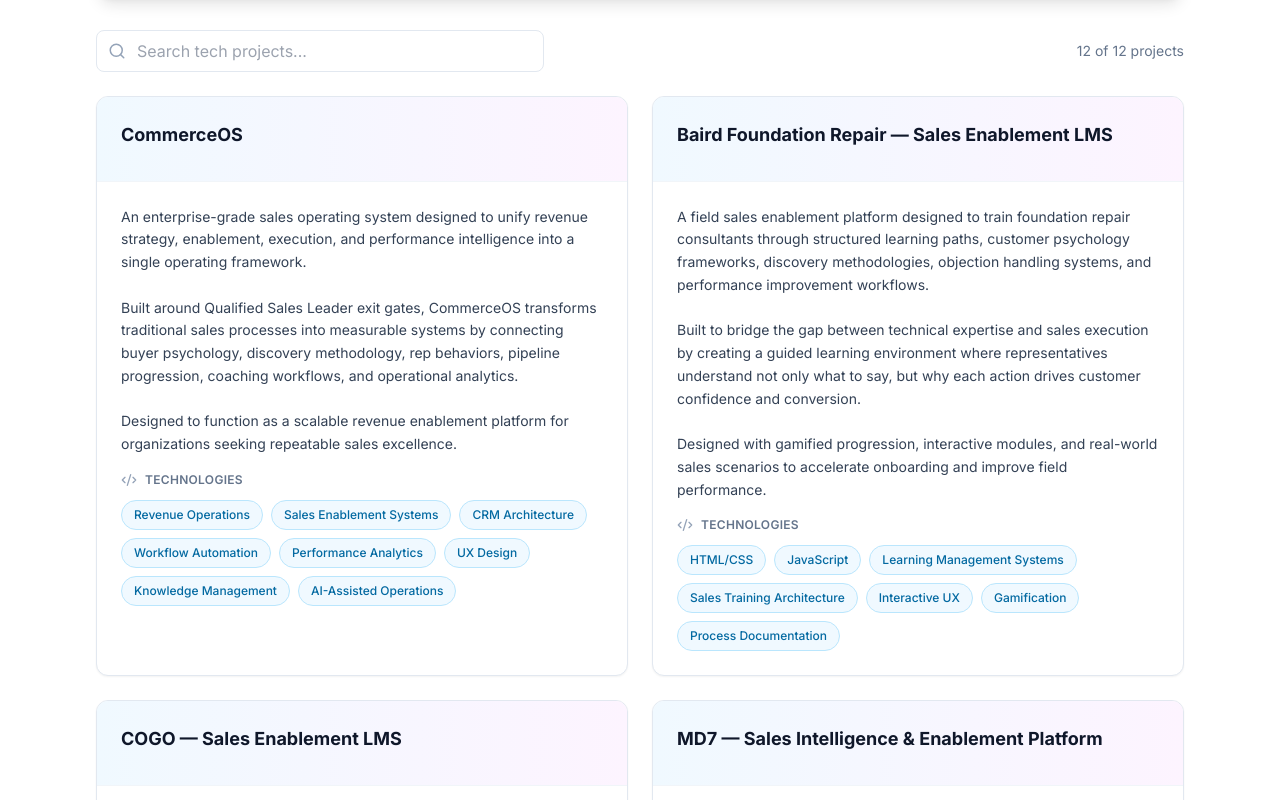
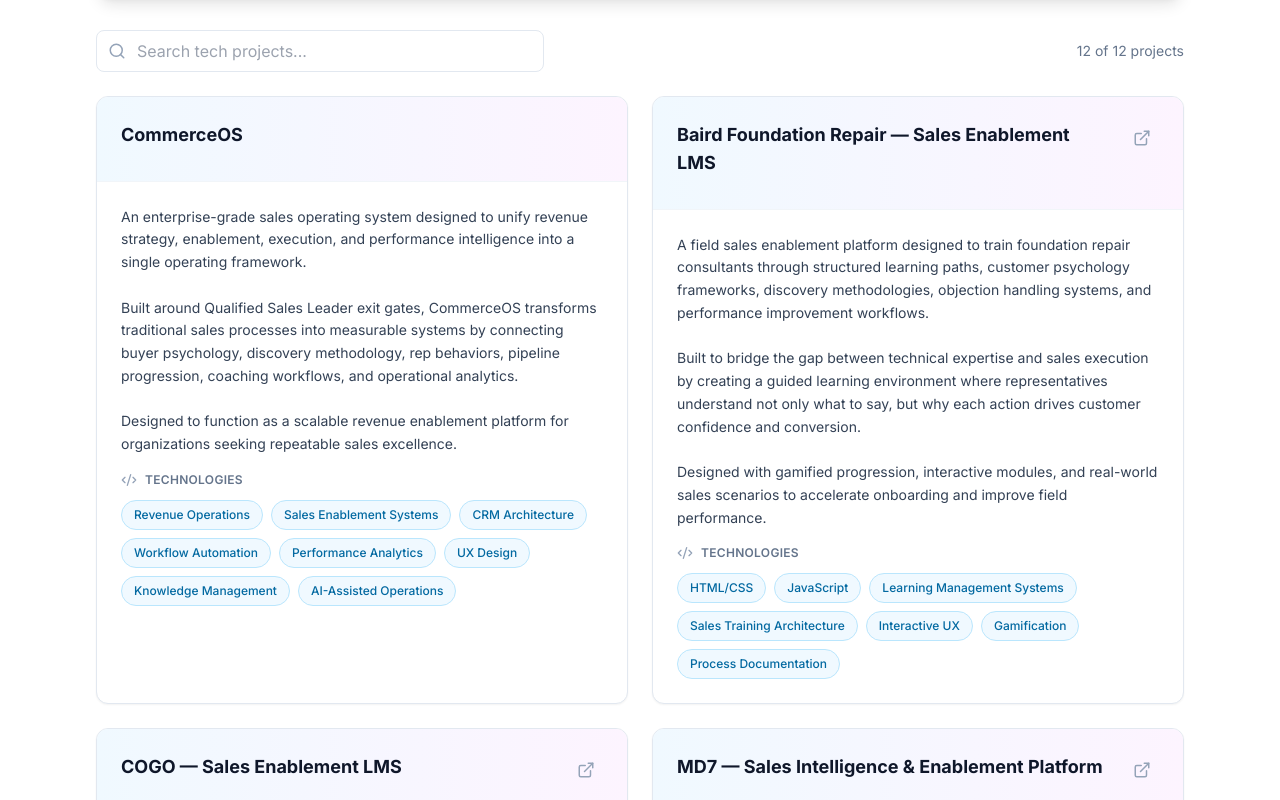
Before and after one commit to Law-Fifteen/MorganAmbrose.work, a Next.js app: page / in a window 1280 px wide. Shown: the part 5200-6000 px from the top of the page. Built offline with nearby package versions, Linux system fonts and the light colour scheme.

Commit message:
Add project links to Baird, COGO, MD7, and Happy Trailers

```diff
--- a/app/data.ts
+++ b/app/data.ts
@@ -105,24 +105,28 @@
     title: 'Baird Foundation Repair — Sales Enablement LMS',
     description: 'A field sales enablement platform designed to train foundation repair consultants through structured learning paths, customer psychology frameworks, discovery methodologies, objection handling systems, and performance improvement workflows.\n\nBuilt to bridge the gap between technical expertise and sales execution by creating a guided learning environment where representatives understand not only what to say, but why each action drives customer confidence and conversion.\n\nDesigned with gamified progression, interactive modules, and real-world sales scenarios to accelerate onboarding and improve field performance.',
     technologies: ['HTML/CSS', 'JavaScript', 'Learning Management Systems', 'Sales Training Architecture', 'Interactive UX', 'Gamification', 'Process Documentation'],
+    link: 'https://baird.morganambrose.work/',
   },
   {
     id: '3',
     title: 'COGO — Sales Enablement LMS',
     description: 'A customized learning management system built to organize sales knowledge, operational workflows, and customer engagement strategies into an intuitive field reference experience.\n\nDesigned around the principle of reducing cognitive load for sales teams by transforming complex processes into simple decision frameworks, guided workflows, and actionable playbooks.\n\nCreated to support faster onboarding, consistent execution, and continuous improvement across revenue teams.',
     technologies: ['LMS Architecture', 'Sales Enablement', 'Knowledge Systems', 'Interactive Documentation', 'UX Design', 'Workflow Design'],
+    link: 'https://training.morganambrose.work/',
   },
   {
     id: '4',
     title: 'MD7 — Sales Intelligence & Enablement Platform',
     description: 'A comprehensive sales enablement ecosystem designed to support complex B2B sales motions through structured discovery, account qualification, pipeline management, and rep performance improvement.\n\nBuilt using principles from modern revenue operations and Qualified Sales Leader methodology, the system creates visibility into deal progression while providing representatives with repeatable frameworks to improve customer conversations.\n\nDesigned to connect strategy, execution, and measurement into a unified sales operating model.',
     technologies: ['Sales Operations', 'CRM Design', 'Pipeline Intelligence', 'Revenue Analytics', 'Enablement Systems', 'Process Automation'],
+    link: 'https://md7.morganambrose.work/',
   },
   {
     id: '5',
     title: 'Happy Trailers — Sales Playbook & Training System',
     description: 'A dealership sales enablement platform designed to transform product knowledge, customer interactions, and operational processes into a repeatable sales methodology.\n\nBuilt around customer journey mapping, ideal customer profiles, discovery frameworks, objection handling systems, and "If This Then That" decision paths.\n\nCreated to help sales teams understand buyer motivations, improve consultation quality, and develop consistent high-performing behaviors.',
     technologies: ['Sales Playbooks', 'Customer Journey Mapping', 'Training Systems', 'Interactive UX', 'CRM Workflows', 'Performance Coaching'],
+    link: 'https://happy-trailers.morganambrose.work/',
   },
   {
     id: '6',
```
